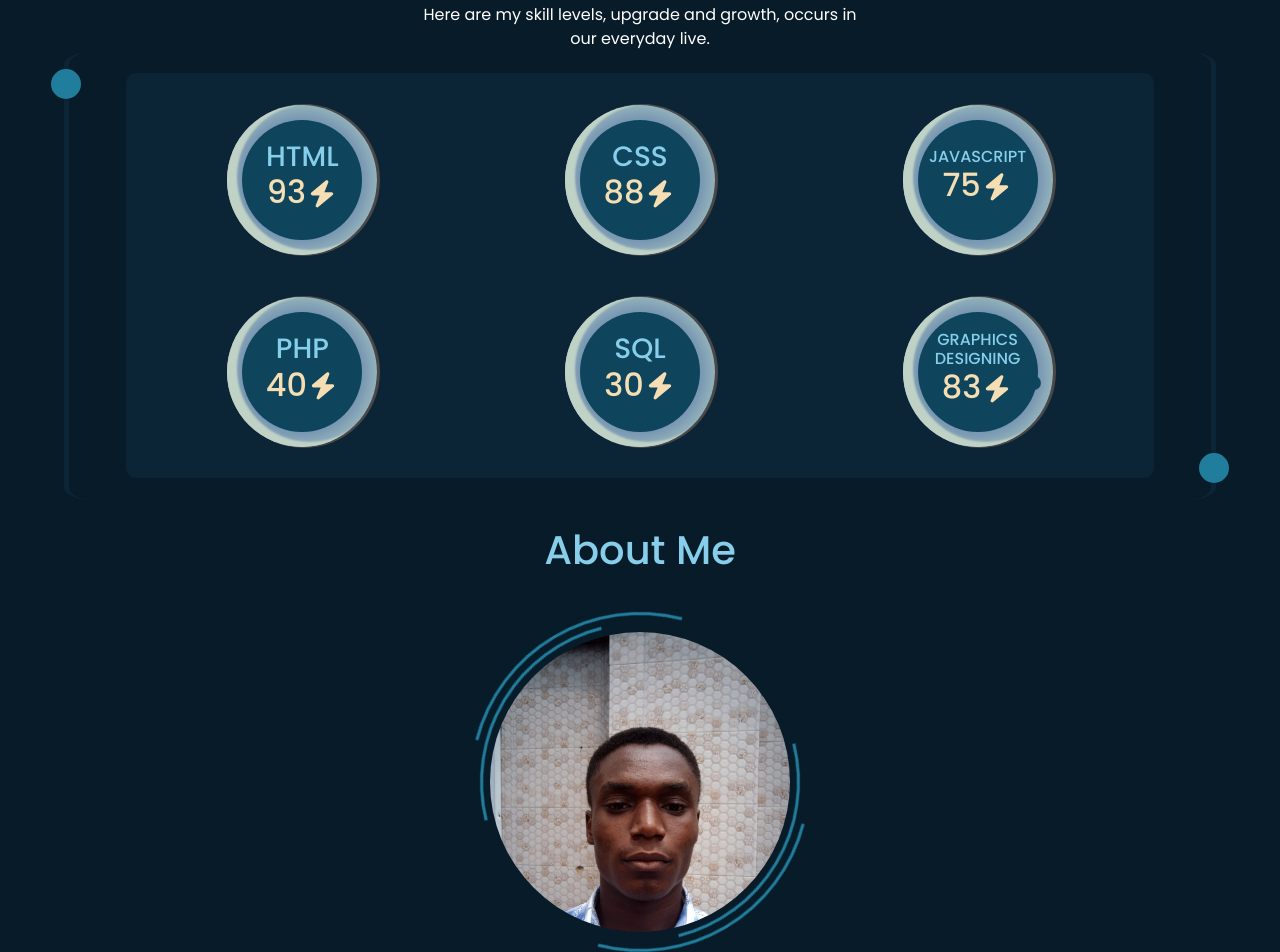
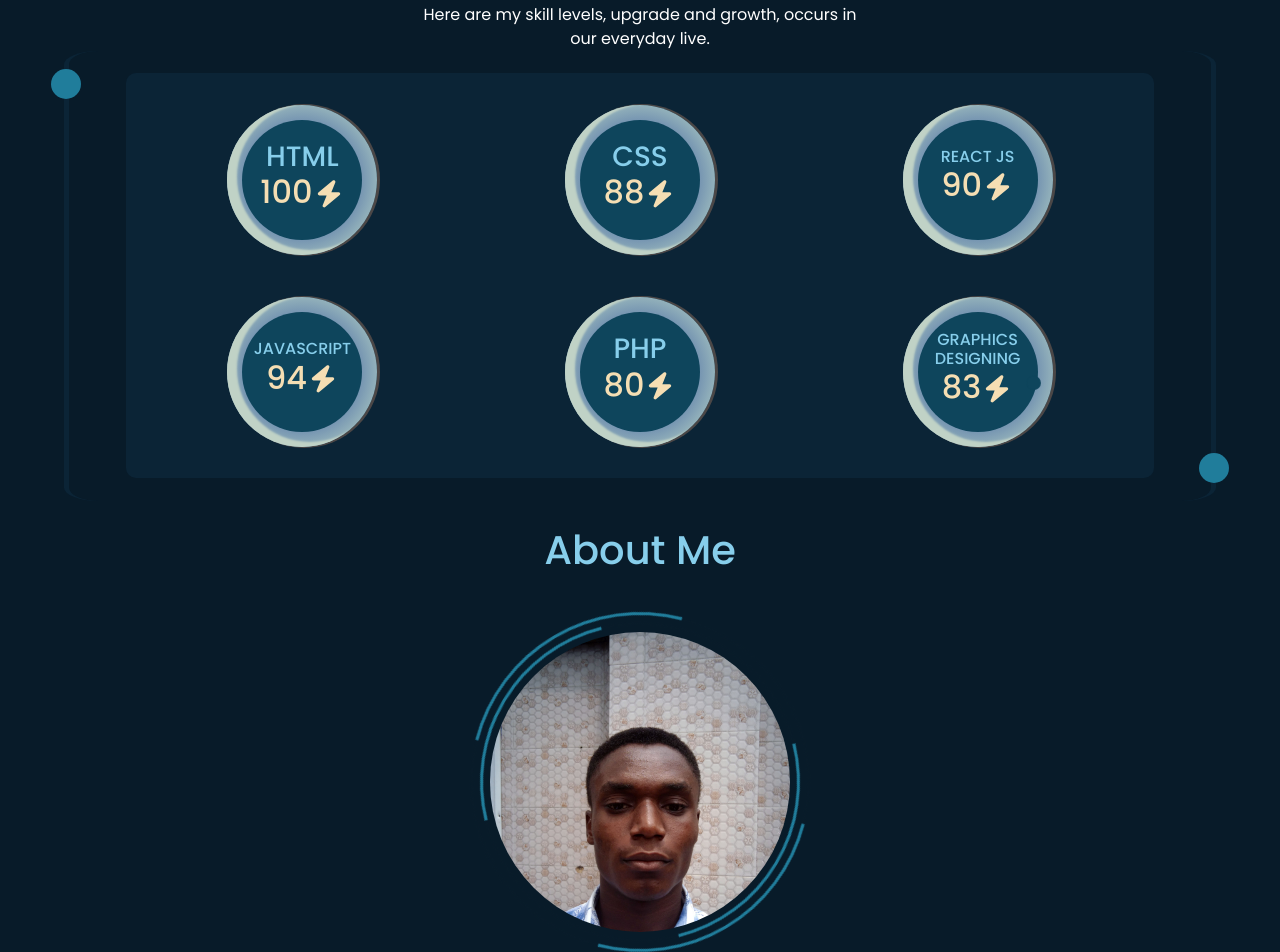
Before and after one commit to Utitbest/My_Portfolio, a plain HTML site: page index.html in a window 1280 px wide. Shown: the part 2023-2975 px from the top of the page. Drawn offline with nearby package versions, Linux system fonts and the light colour scheme; files whose address does not match are found by name.

Commit message:
comeletsgo

```diff
--- a/Js-Portfolio/Portfolio.js
+++ b/Js-Portfolio/Portfolio.js
@@ -19,7 +19,7 @@
     }
 
 let rtnTxr = document.querySelector('.ueryyryry');
-let txtarry = ["I\'m a Web Developer An Graphic Designer     ", 'Am a full stack developer    ', 'I code with, HTML, CSS, JAVASCRIPT,   ','PHP, BOOTSTRAP AND MYSQL.   '];
+let txtarry = ["I\'m a Web Developer An Graphic Designer     ", 'Am a full stack developer    ', 'I code with, HTML, CSS, REACT, JAVASCRIPT,   ','PHP, BOOTSTRAP AND MYSQL.   '];
 let starIndex = 0;
 let writeArray = 0;
 
--- a/index.html
+++ b/index.html
@@ -205,16 +205,16 @@
                     <span class="html2">
                       <h3>HTML</h3>
                       <span class="lovei">
-                        <h2 data="93" class="ddw">93</h2>
+                        <h2 data="100" class="ddw">100</h2>
                         <h2><i class="fa fa-bolt" style="font-size: .8em;"></i></h2>
                       </span>
                     </span>
                   </span>
                   <span class="html1 to_me2">
                     <span class="html2">
-                      <h3>PHP</h3>
+                      <h3 class="nsss">JAVASCRIPT</h3>
                       <span class="lovei">
-                        <h2 data="40" class="ddw">40</h2>
+                        <h2 data="87" class="ddw">94</h2>
                         <h2><i class="fa fa-bolt" style="font-size: .8em;"></i></h2>
                       </span>
                     </span>
@@ -234,9 +234,9 @@
                   </span>
                   <span class="html1 to_me4">
                     <span class="html2">
-                      <h3>SQL</h3>
+                      <h3>PHP</h3>
                       <span class="lovei">
-                        <h2 data="30" class="ddw">30</h2>
+                        <h2 data="80" class="ddw">80</h2>
                         <h2><i class="fa fa-bolt" style="font-size: .8em;"></i></h2>
                       </span>
                     </span>
@@ -247,9 +247,9 @@
                 <div class="skill_show_casing">
                   <span class="html1 to_me5">
                     <span class="html2">
-                      <h3 class="nsss">JAVASCRIPT</h3>
+                      <h3 class="nsss">REACT JS</h3>
                       <span class="lovei">
-                        <h2 data="75" class="ddw">75</h2>
+                        <h2 data="90" class="ddw">90</h2>
                         <h2><i class="fa fa-bolt" style="font-size: .8em;"></i></h2>
                       </span>
                     </span>
```
Also changed, not shown: asset/desktop-design.jpg (deleted), asset/gambling.jpg (renamed from asset/Screenshot 2024-09-04 085533.jpg), asset/reactwebsite.jpg (renamed from asset/Screenshot 2025-03-20 092324.jpg), asset/realchat.jpg (added).
